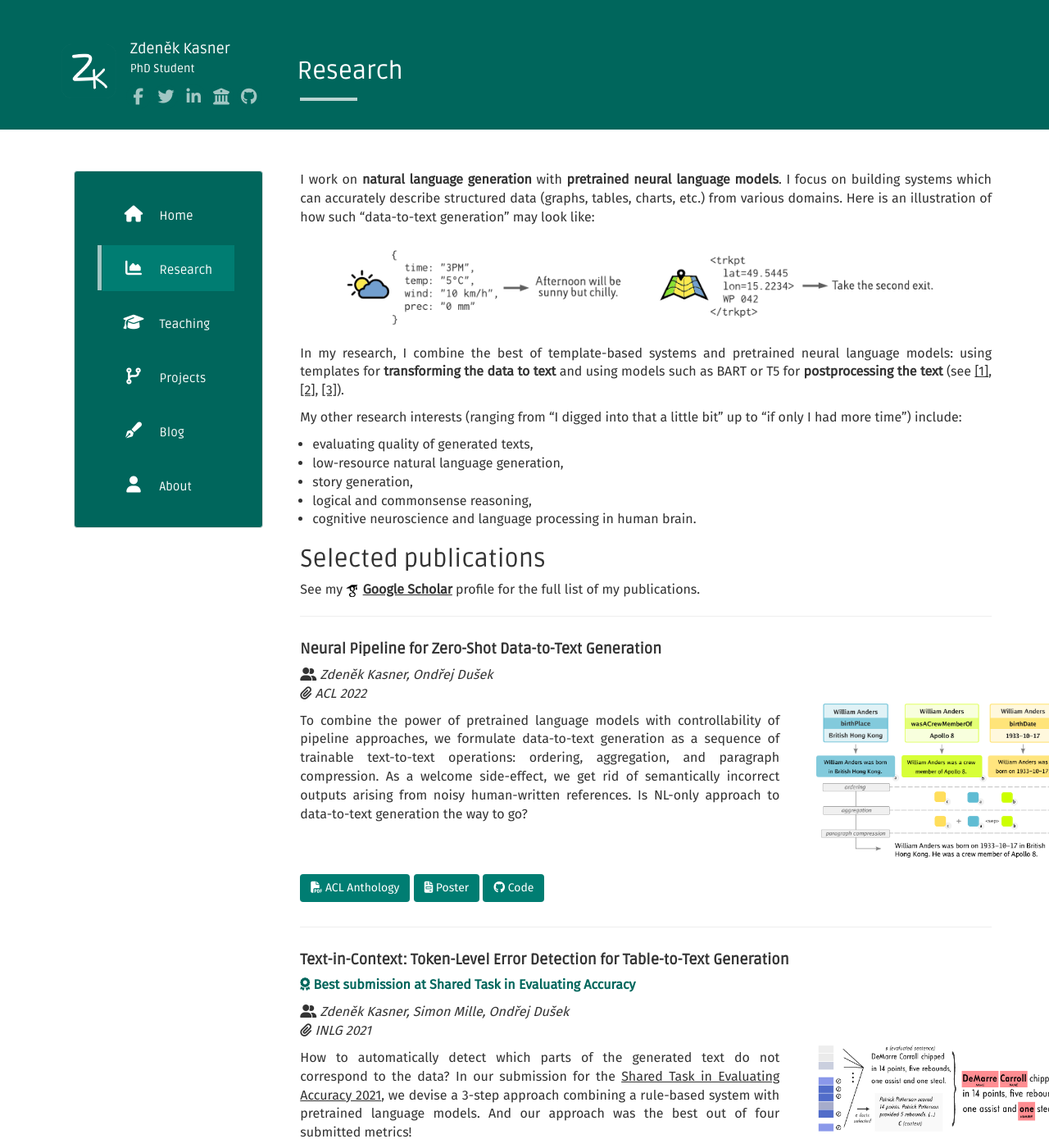
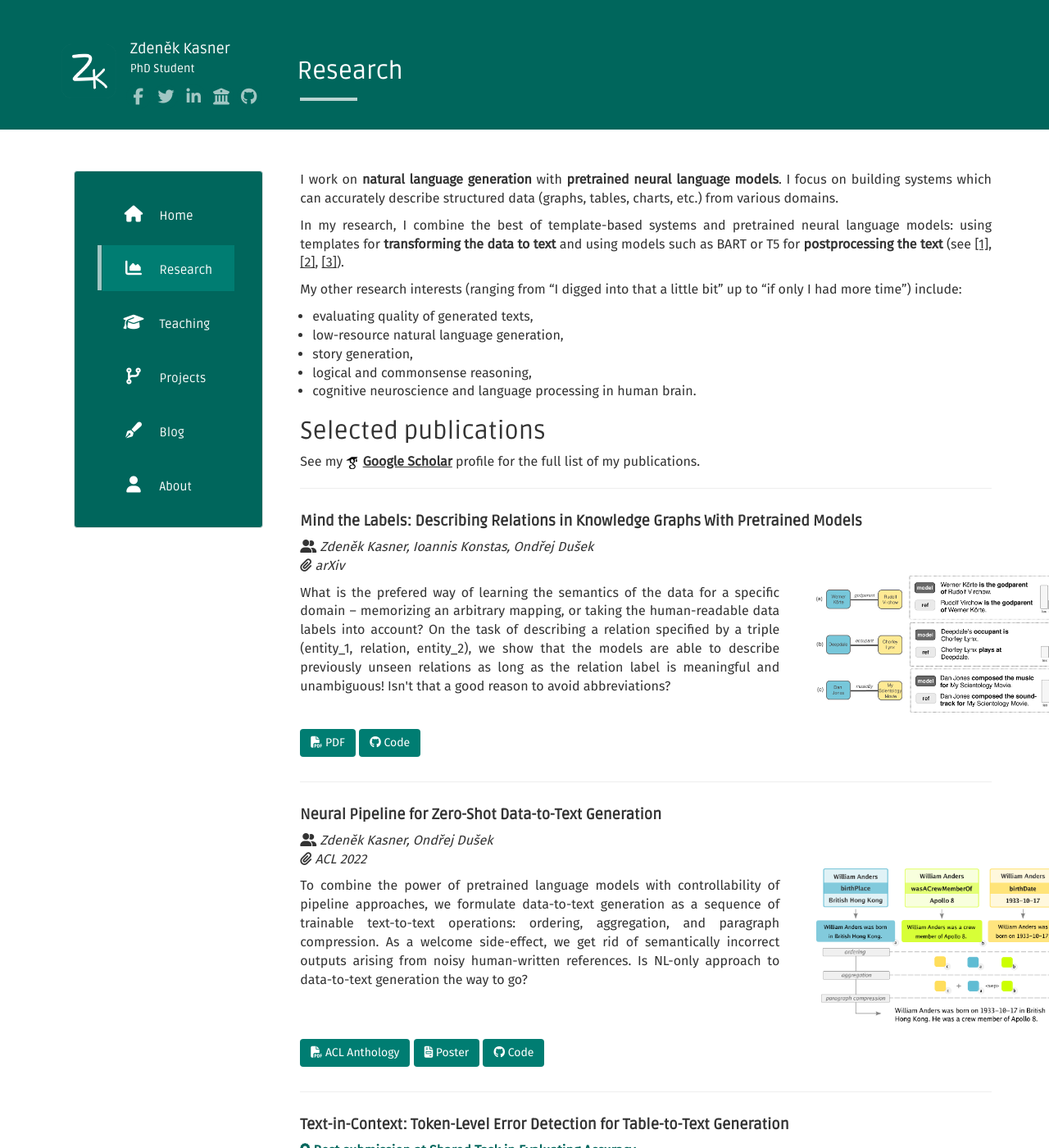
Before and after one commit to kasnerz/kasnerz.github.io, a Jekyll site: the page built from research.md, in a window 1280 px wide and 1400 px high. Shown: the whole window at 82% size. Built offline with Jekyll 4.4.1, drawn with Linux system fonts in a browser that asks for light colours; nearby versions of some CDN libraries.

Commit message:
Update research page

```diff
--- a/_data/articles.json
+++ b/_data/articles.json
@@ -1,4 +1,14 @@
 [
+	{
+		"title" : "Mind the Labels: Describing Relations in Knowledge Graphs With Pretrained Models",
+		"code" : "https://anonymous.4open.science/r/rel2text/",
+		"authors" : "Zdeněk Kasner, Ioannis Konstas, Ondřej Dušek",
+		"venue" : "arXiv",
+		"text" : "What is the prefered way of learning the semantics of the data for a specific domain – memorizing an arbitrary mapping, or taking the human-readable data labels into account? On the task of describing a relation specified by a triple (entity_1, relation, entity_2), we show that the models are able to describe previously unseen relations as long as the relation label is meaningful and unambiguous! Isn't that a good reason to avoid abbreviations?",
+		"img" : "2022_rel2text.png",
+		"pdf" : "/assets/papers/pdf/2022_rel2text.pdf",
+		"id" : "rel2text"
+	},
 	{
 		"title" : "Neural Pipeline for Zero-Shot Data-to-Text Generation",
 		"acl" : "https://aclanthology.org/2022.acl-long.271/",
--- a/_layouts/article.html
+++ b/_layouts/article.html
@@ -33,7 +33,7 @@ layout: default
 	<div class="paper-buttons">
 		{% if i.acl %} <a href="{{ i.acl }}" class="btn btn-acl" role="button"><i class="fa fa-file-pdf"></i> ACL Anthology</a> {% endif %}
 		{% if i.arxiv %} <a href="{{ i.arxiv }}" class="btn btn-arxiv" role="button"><i class="fa fa-file-pdf"></i> arXiv</a> {% endif %}
-		{% if i.pdf %} <a href="{{ i.pdf }}" class="btn btn-pdf" role="button"><i class="fa fa-file-pdf"></i> arXiv</a> {% endif %}
+		{% if i.pdf %} <a href="{{ i.pdf }}" class="btn btn-pdf" role="button"><i class="fa fa-file-pdf"></i> PDF</a> {% endif %}
 		{% if i.poster %} <a href="{{ i.poster }}" class="btn btn-poster" role="button"><i class="fa fa-file-invoice"></i> Poster</a> {% endif %}
 		{% if i.code %} <a href="{{ i.code }}" class="btn btn-code" role="button"><i class="fa fa-github"></i> Code</a> {% endif %}
 	</div>
--- a/research.md
+++ b/research.md
@@ -4,9 +4,10 @@ title: Research
 permalink: /research/
 ---
 
-I work on **natural language generation** with **pretrained neural language models**. I focus on building systems which can accurately describe structured data (graphs, tables, charts, etc.) from various domains. Here is an illustration of how such "data-to-text generation" may look like:
+I work on **natural language generation** with **pretrained neural language models**. I focus on building systems which can accurately describe structured data (graphs, tables, charts, etc.) from various domains.
 
-<img src="/assets/d2t.png" alt="d2t" style="max-width: 90%; margin: auto;">
+<!-- Here is an illustration of how such "data-to-text generation" may look like: -->
+<!-- <img src="/assets/d2t.png" alt="d2t" style="max-width: 90%; margin: auto;"> -->
 
 In my research, I combine the best of template-based systems and pretrained neural language models: using templates for **transforming the data to text** and using models such as BART or T5 for **postprocessing the text** (see [[1]](#neural_pipeline), [[2]](#iterative_editing), [[3]](#text_in_context)).
 
@@ -20,5 +21,6 @@ My other research interests (ranging from "I digged into that a little bit" up t
 - cognitive neuroscience and language processing in human brain.
 
 
+
 ## Selected publications
 See my **<img src="/assets/icons/scholar.png" style="display: inline"> [Google Scholar](https://scholar.google.cz/citations?user=6NnuRB8AAAAJ)** profile for the full list of my publications.
```
Also changed, not shown: assets/papers/2022_rel2text.png (added), 1 other file.
